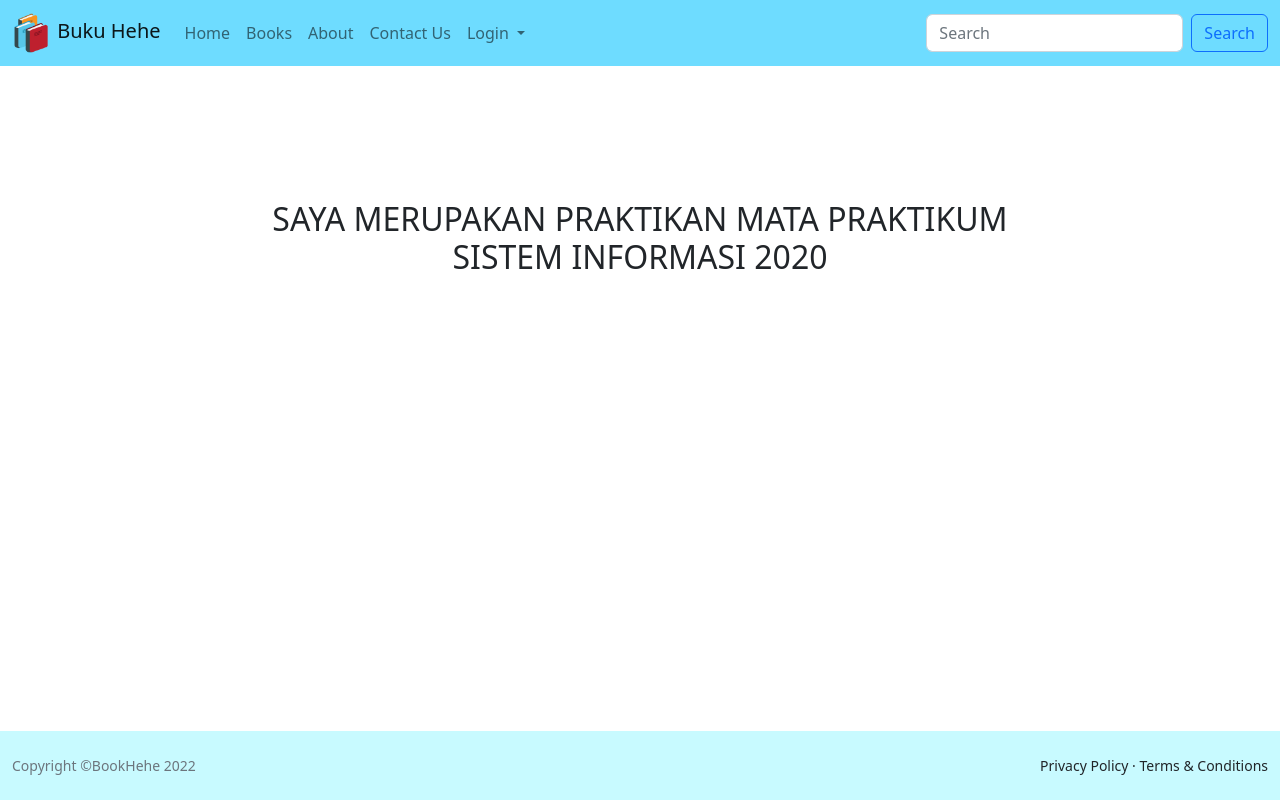
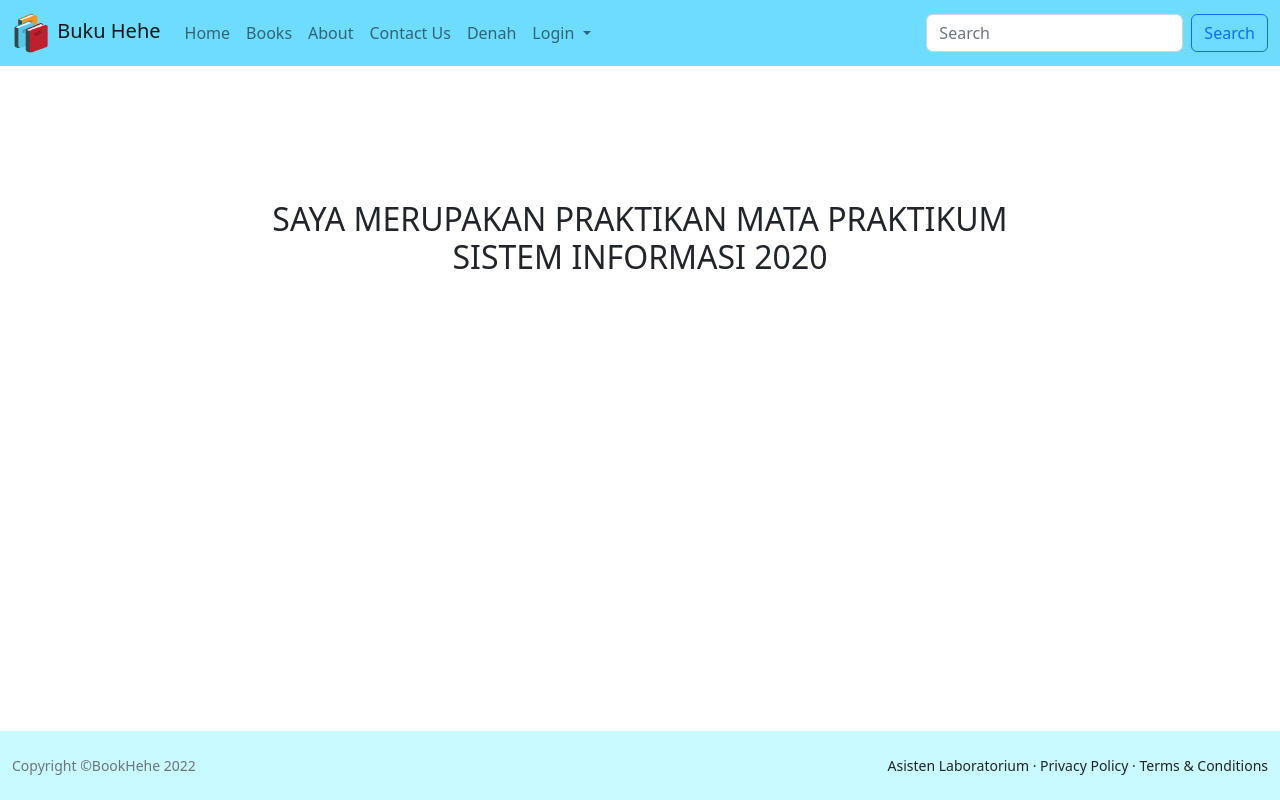
Before and after one commit to aNdr3W03/SI2_UAS, a CodeIgniter app: page /SI2_UAS/ in a window 1280 px wide. Run offline with CodeIgniter, Linux system fonts and the light colour scheme; some libraries are stand-ins or nearby versions.

Commit message:
pembuatan halaman denah

```diff
--- a/application/config/routes.php
+++ b/application/config/routes.php
@@ -5,3 +5,4 @@ $route['404_override'] = '';
 $route['translate_uri_dashes'] = FALSE;
 
 $route['aslab'] = 'contact/aslab';
+$route['denah'] = 'homepage/denah';
--- a/application/controllers/homepage.php
+++ b/application/controllers/homepage.php
@@ -8,4 +8,11 @@ class Homepage extends CI_Controller
 		$this->load->view('homepage_view');
 		$this->load->view('template/footer');
 	}
+
+	function denah()
+	{
+		$this->load->view('template/header');
+		$this->load->view('denah_view');
+		$this->load->view('template/footer');
+	}
 }
--- a/application/views/template/footer.php
+++ b/application/views/template/footer.php
@@ -3,6 +3,7 @@
             <div class="d-flex align-items-center justify-content-between small fixed">
                 <div class="text-muted">Copyright &copy;BookHehe 2022</div>
                 <div>
+                    <a href="aslab" class="text-decoration-none link-dark">Asisten Laboratorium</a> &middot;
                     <a href="#" class="text-decoration-none link-dark">Privacy Policy</a> &middot;
                     <a href="#" class="text-decoration-none link-dark">Terms &amp; Conditions</a>
                 </div>
@@ -23,6 +24,6 @@
     <script src="https://cdn.datatables.net/1.10.20/js/dataTables.bootstrap4.min.js" crossorigin="anonymous"></script>
     <script src="assets/demo/datatables- demo.js"></script>
 
-</body>
+    </body>
 
-</html>
+    </html>
--- a/application/views/template/header.php
+++ b/application/views/template/header.php
@@ -45,6 +45,10 @@
                         <a class="nav-link" href="contact">Contact Us</a>
                     </li>
 
+                    <li class="nav-item">
+                        <a class="nav-link" href="denah">Denah</a>
+                    </li>
+
                     <li class="nav-item dropdown">
                         <a class="nav-link dropdown-toggle" href="#" id="navbarDropdown" role="button" data-bs-toggle="dropdown" aria-expanded="false">
                             Login
```
Also changed, not shown: application/views/aslab_view.php (+25 -5 lines), application/views/denah_view.php (added, +12 -0 lines), application/views/about_view.php (line endings or trailing spaces), assets/img/aslab.png (added), assets/img/denah.png (added).
